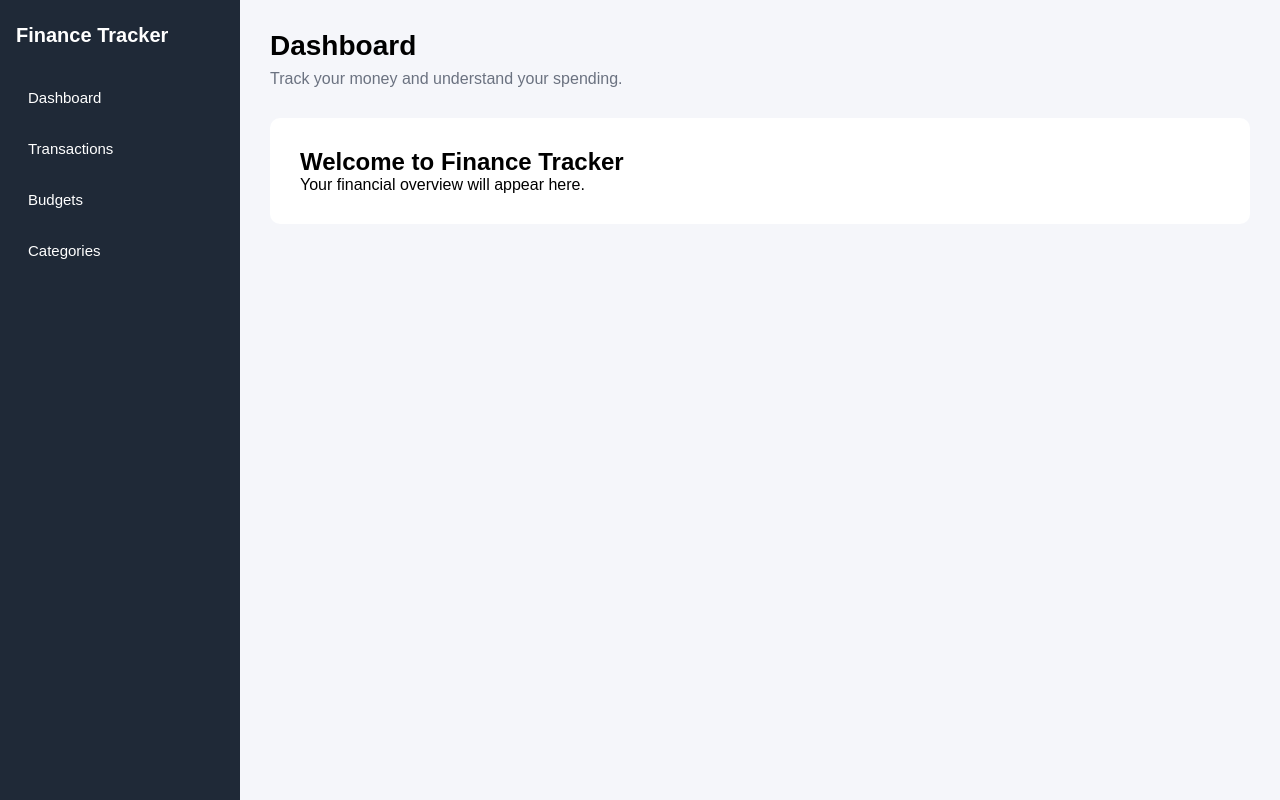
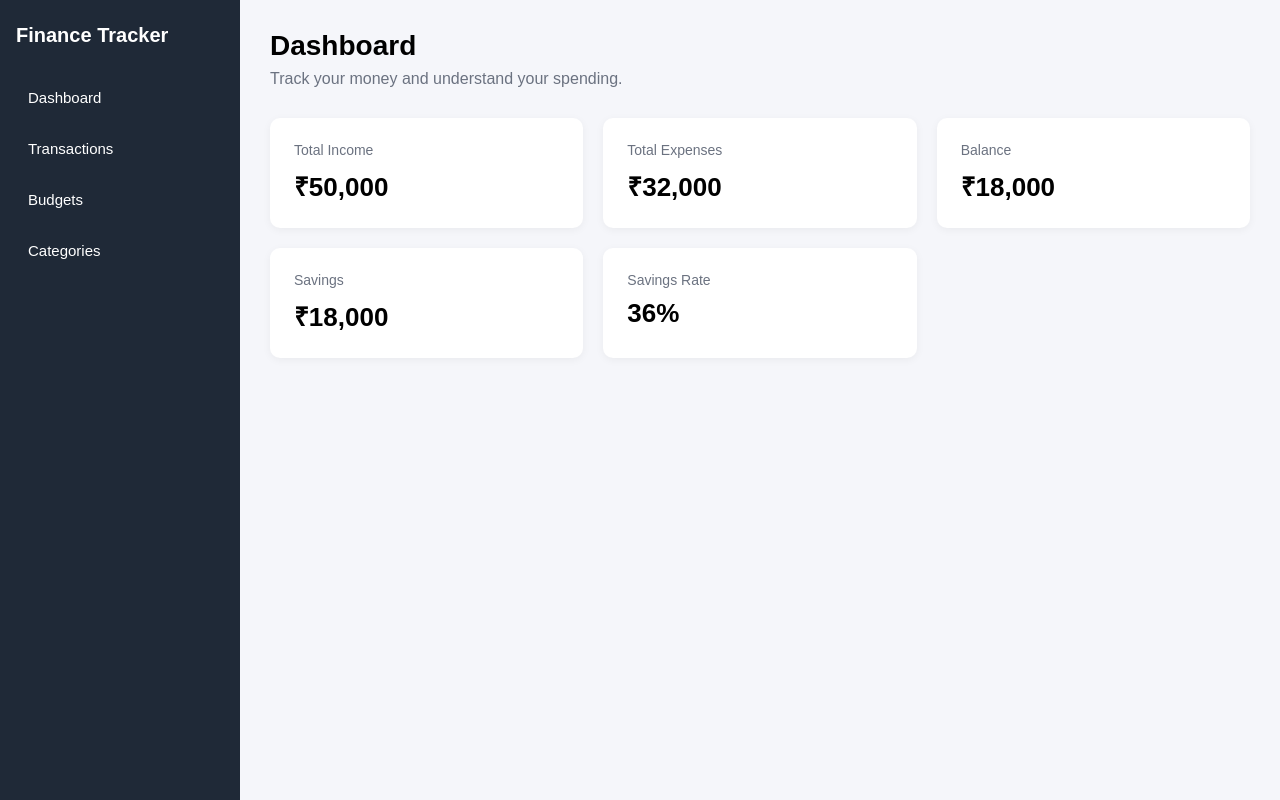
Before and after one commit to yahvi058/finance-tracker, a React (Vite) app: page / in a window 1280 px wide. Built offline with nearby package versions, Linux system fonts and the light colour scheme.

Commit message:
Build dashboard summary cards

```diff
--- a/src/App.jsx
+++ b/src/App.jsx
@@ -1,6 +1,7 @@
 import './App.css'
 import Sidebar from './components/Sidebar'
 import Header from './components/Header'
+import SummaryCard from './components/SummaryCard'
 
 function App() {
   return (
@@ -10,9 +11,31 @@ function App() {
       <main className="main-content">
         <Header />
 
-        <section className="dashboard">
-          <h2>Welcome to Finance Tracker</h2>
-          <p>Your financial overview will appear here.</p>
+        <section className="summary-grid">
+          <SummaryCard
+            title="Total Income"
+            amount="₹50,000"
+          />
+
+          <SummaryCard
+            title="Total Expenses"
+            amount="₹32,000"
+          />
+
+          <SummaryCard
+            title="Balance"
+            amount="₹18,000"
+          />
+
+          <SummaryCard
+            title="Savings"
+            amount="₹18,000"
+          />
+
+          <SummaryCard
+            title="Savings Rate"
+            amount="36%"
+          />
         </section>
       </main>
     </div>
--- /dev/null
+++ b/src/components/SummaryCard.jsx
@@ -0,0 +1,10 @@
+function SummaryCard({ title, amount }) {
+  return (
+    <div className="summary-card">
+      <p className="summary-title">{title}</p>
+      <h2>{amount}</h2>
+    </div>
+  )
+}
+
+export default SummaryCard
--- a/src/index.css
+++ b/src/index.css
@@ -12,3 +12,26 @@ body {
 button {
   font-family: inherit;
 }
+
+.summary-grid {
+  display: grid;
+  grid-template-columns: repeat(3, 1fr);
+  gap: 20px;
+}
+
+.summary-card {
+  background: white;
+  padding: 24px;
+  border-radius: 10px;
+  box-shadow: 0 2px 8px rgba(0, 0, 0, 0.05);
+}
+
+.summary-title {
+  color: #6b7280;
+  font-size: 14px;
+  margin-bottom: 10px;
+}
+
+.summary-card h2 {
+  font-size: 26px;
+}
```
